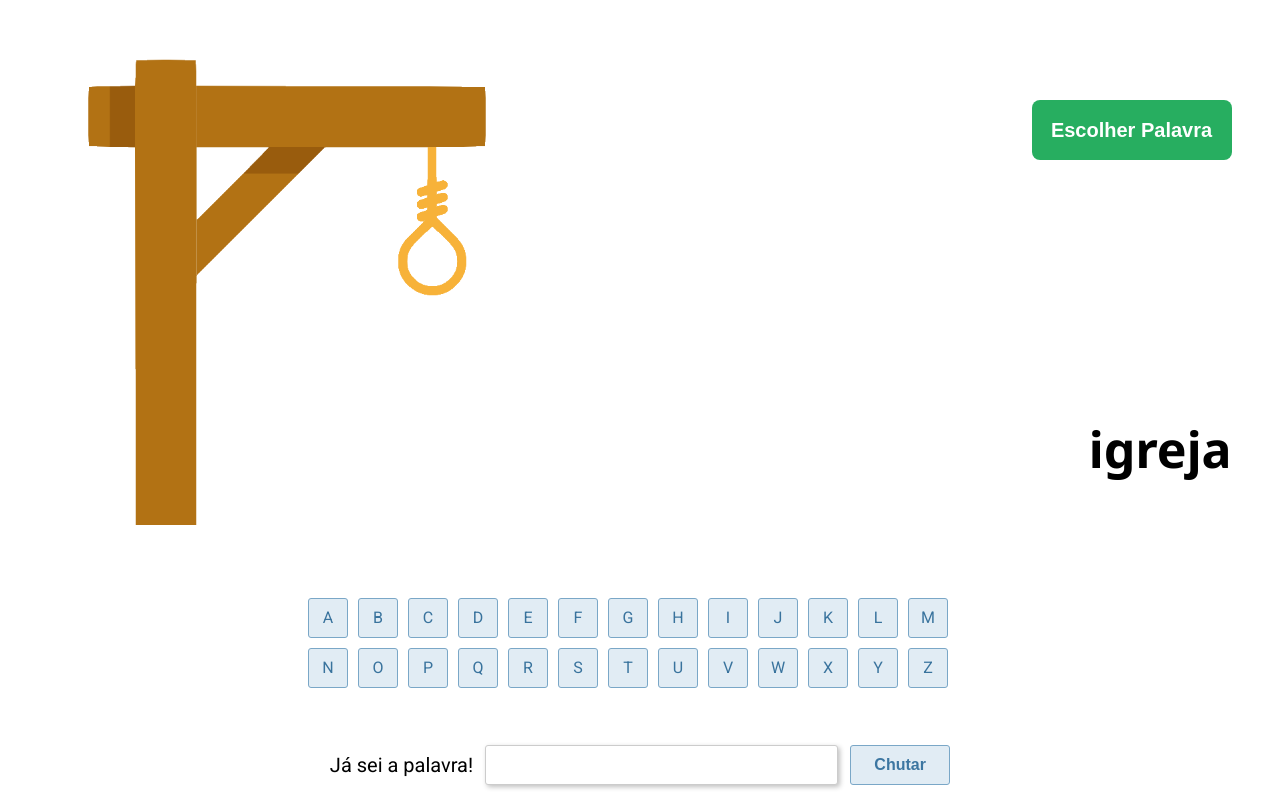
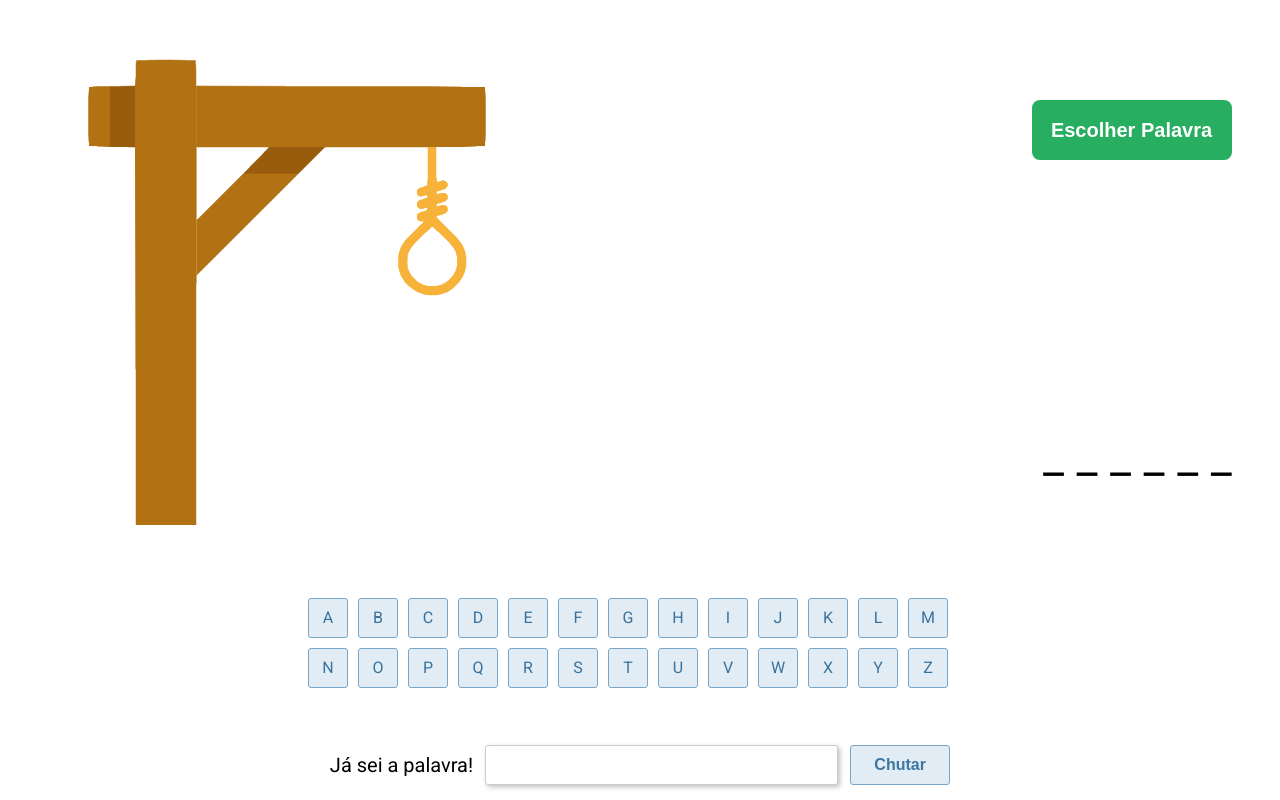
Before and after one commit to schweidzon/Projeto8-jogoForca, a React (Create React App) app: page / in a window 1280 px wide. Both pictures are taken after a click on the button "Escolher Palavra". Built offline with nearby package versions, Linux system fonts and the light colour scheme.

Commit message:
Adicionando estado para verificar se o jogo começou e ativar o input de chutar e as letras

```diff
--- a/src/App.js
+++ b/src/App.js
@@ -12,7 +12,8 @@ function App() {
   const [selectedWord, setSelectedWord] = useState(getRandomWord())
   const [keyboard, setKeyboard] = useState('letter')
   const [pickedWord, setPickedWord] = useState('word hidden')
-  const [star, setStart] = useState(false)
+  const [disabled, setDisabled] = useState(true)
+
 
 
 
@@ -26,14 +27,21 @@ function App() {
         setKeyboard={setKeyboard}
         pickedWord={pickedWord}
         setPickedWord={setPickedWord}
+        disabled={disabled}
+        setDisabled={setDisabled}
       />
       <Letras keyboard={keyboard}
         setKeyboard={setKeyboard}
         selectedWord={selectedWord}
         setSelectedWord={setSelectedWord}
         getRandomWord={getRandomWord}
+        disabled={disabled}
+        setDisabled={setDisabled}
       />
-      <Chute />
+      <Chute
+        disabled={disabled}
+        setDisabled={setDisabled}
+      />
     </div>
   );
 }
--- a/src/components/Chute.js
+++ b/src/components/Chute.js
@@ -1,10 +1,12 @@
-export default function Chute() {
+export default function Chute(props) {
+    const {disabled, setDisabled} = props
+
     return (
         <>
             <div className="shot">
                 <h4>Já sei a palavra!</h4>
-                <input />
-                <button>Chutar</button>
+                <input disabled = {disabled}/>
+                <button disabled = {disabled} >Chutar</button>
             </div>
 
         </>
--- a/src/components/Jogo.js
+++ b/src/components/Jogo.js
@@ -1,15 +1,17 @@
 //import { useState } from "react";
 
 export default function Jogo(props) {
+    let selectedWord = Array.from(props.selectedWord).map((i) => i.replace(i, "_ "))
+    console.log(selectedWord)
 
-
-    function handleClick() {
+    function handleClick(e) {
+        e.currentTarget.disabled = true // tirar depois pro bônus
+        props.setDisabled(false)
         const randomWord = Array.from(props.getRandomWord())
         props.setKeyboard('letter active')
-        props.setSelectedWord(randomWord )
+        props.setSelectedWord(randomWord)
         props.setPickedWord('word')
     }
-
 
 
 
@@ -22,7 +24,7 @@ export default function Jogo(props) {
             </div>
             <div className="words">
                 <button onClick={handleClick} className="chooseWord" >Escolher Palavra</button>
-                <h1 className={props.pickedWord}>{props.selectedWord}</h1>
+                <h1 className={props.pickedWord}>{selectedWord}</h1>
             </div>
         </div>
         </>
--- a/src/components/Letras.js
+++ b/src/components/Letras.js
@@ -4,6 +4,7 @@ export default function Letras(props) {
     const selectedWord = props.selectedWord
     const getRandomWord = props.getRandomWord
     const setSelectedWord = props.setSelectedWord
+    const disabled = props.disabled
     const alfabeto = ["a", "b", "c", "d", "e", "f", "g", "h", "i", "j", "k", "l", "m", "n", "o", "p", "q", "r", "s", "t", "u", "v", "w", "x", "y", "z"]
 
     return (
@@ -13,6 +14,8 @@ export default function Letras(props) {
                 selectedWord={selectedWord}
                 getRandomWord={getRandomWord}
                 setSelectedWord={setSelectedWord}
+                disabled={disabled}
+
             />)}
         </div>
     )
@@ -20,25 +23,12 @@ export default function Letras(props) {
 
 
 function Letter(props) {
-
-
-    const randomWord = Array.from(props.selectedWord)
-    function checkLetter() {
-        console.log(randomWord)
-
-
-
-        for (let i = 0; i < randomWord.length; i++) {
-            if (randomWord[i] === props.letter) {
-               props.setSelectedWord(randomWord.map((item) =>item.replace(randomWord[i], " _ ")))
-            }
-
-        }
-    }
-
+    console.log(props.disabled)
+    //const randomWord = Array.from(props.selectedWord)
+    //console.log(randomWord)
     return (
         <ul>
-            <li onClick={checkLetter} className={props.keyboard}>{(props.letter).toUpperCase()}</li>
+            { <li disabled = {props.disabled}  className={props.keyboard}>{(props.letter).toUpperCase()}</li> }
         </ul>
 
     )
```
